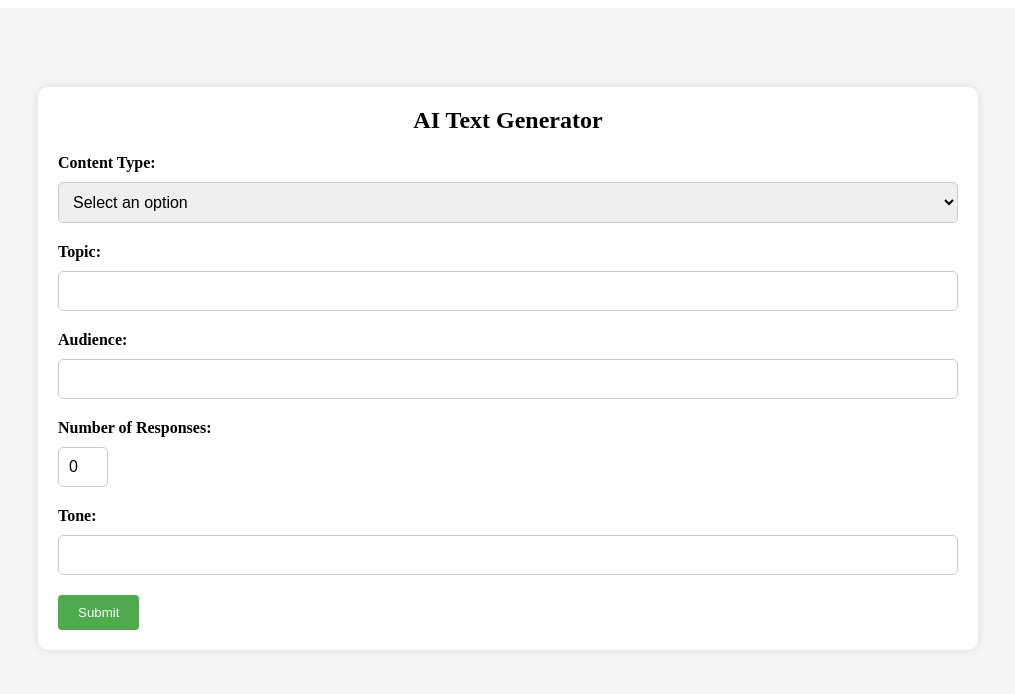
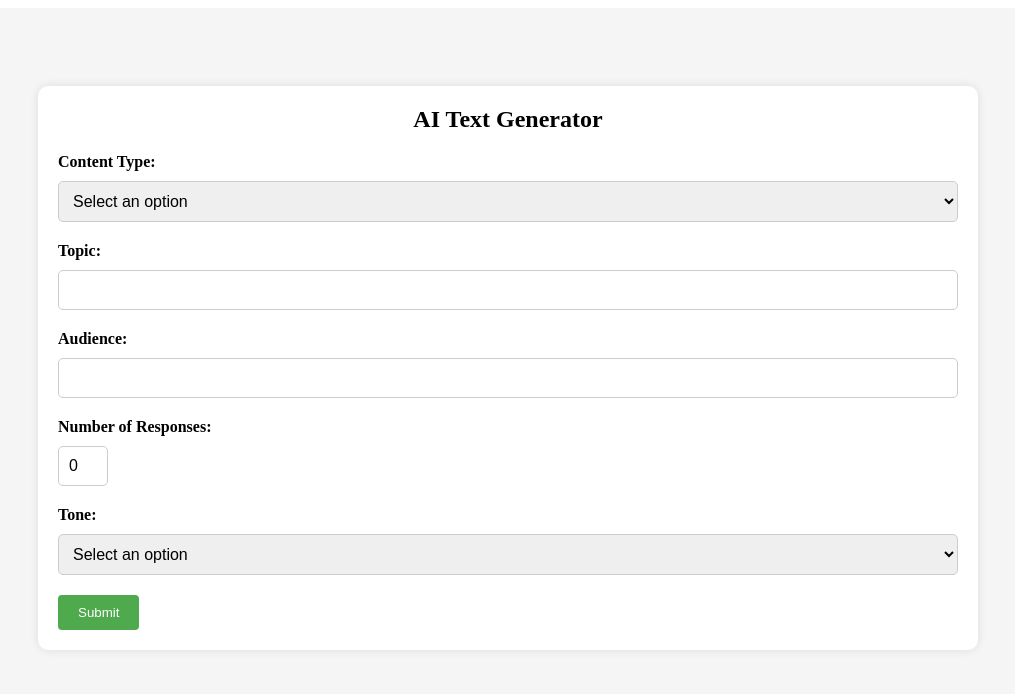
Before and after one commit to parth-patel97/AI-text-generator, a React (Create React App) app: page / in a window 1280 px wide. Shown: the top 694 px of the page, without its empty margins (132-1147 px from the left). Built offline with nearby package versions, Linux system fonts and the light colour scheme.

Commit message:
add Tone as a dropdown

```diff
--- a/src/components/Form.js
+++ b/src/components/Form.js
@@ -23,8 +23,6 @@ function Form() {
       tone,
     };
 
-    console.log(data);
-    console.log(typeof data.num_responses);
     setLoading(true);
     axios.post(`https://tmv96hl3i4.execute-api.us-east-1.amazonaws.com/dev/api/v1/content`,data, {
       headers: { }
@@ -84,7 +82,17 @@ function Form() {
 
       <div className="form-group">
         <label htmlFor="tone">Tone:</label>
-        <input type="text" id="tone" name="tone" value={tone} onChange={(e) => setTone(e.target.value)} required />
+        <select id="tone" name="tone" value={tone} onChange={(e) => setTone(e.target.value)}>
+          <option value="">Select an option</option>
+          <option value="formal">Formal</option>
+          <option value="informal">Informal</option>
+          <option value="humorous">Humorous</option>
+          <option value="authoritative">Authoritative</option>
+          <option value="opinionated">Opinionated</option>
+          <option value="conversational">Conversational</option>
+          <option value="instructional">Instructional</option>
+          <option value="educational">Educational</option>
+        </select>
       </div>
 
       <button type="submit">Submit</button>
```
